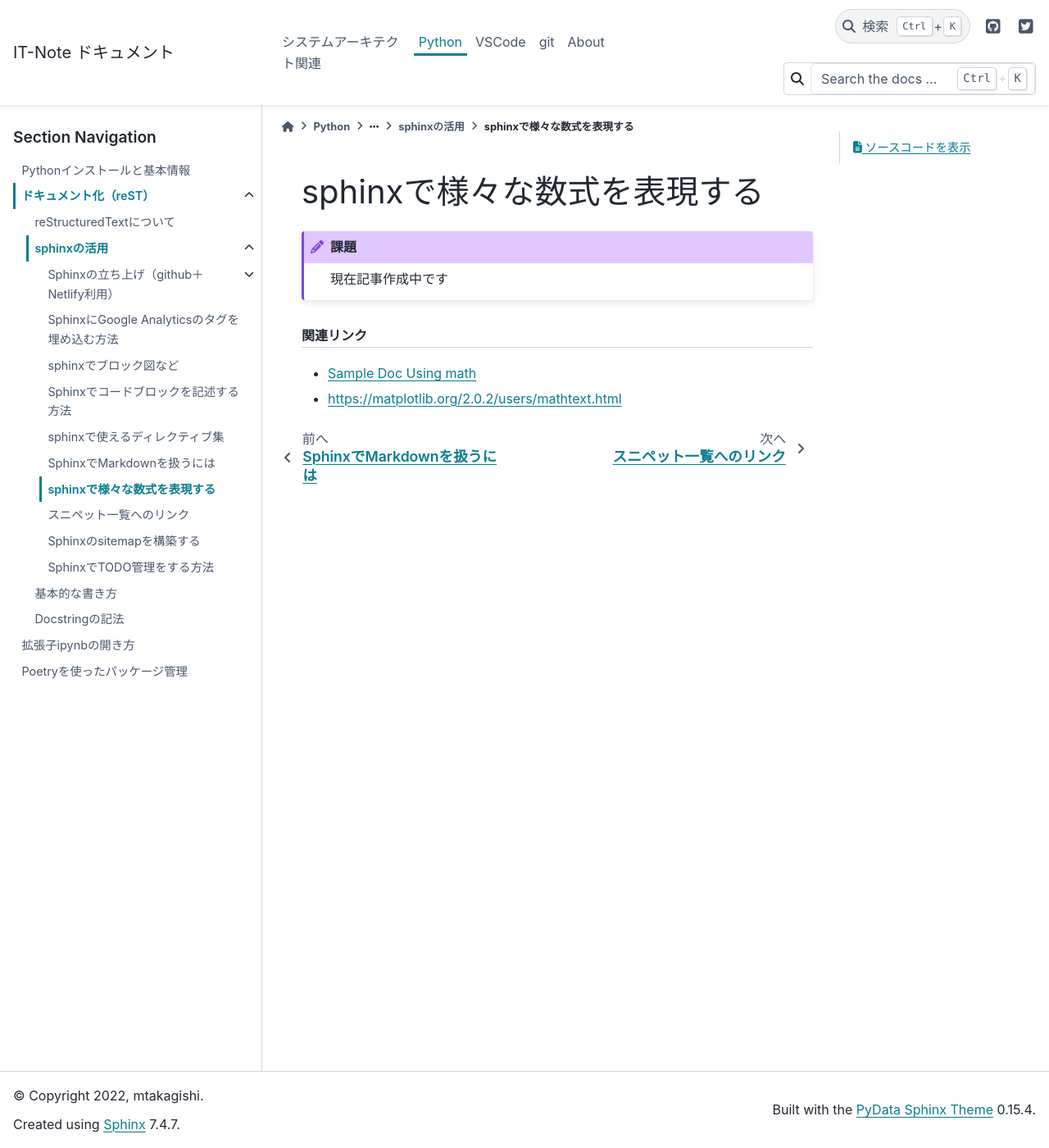
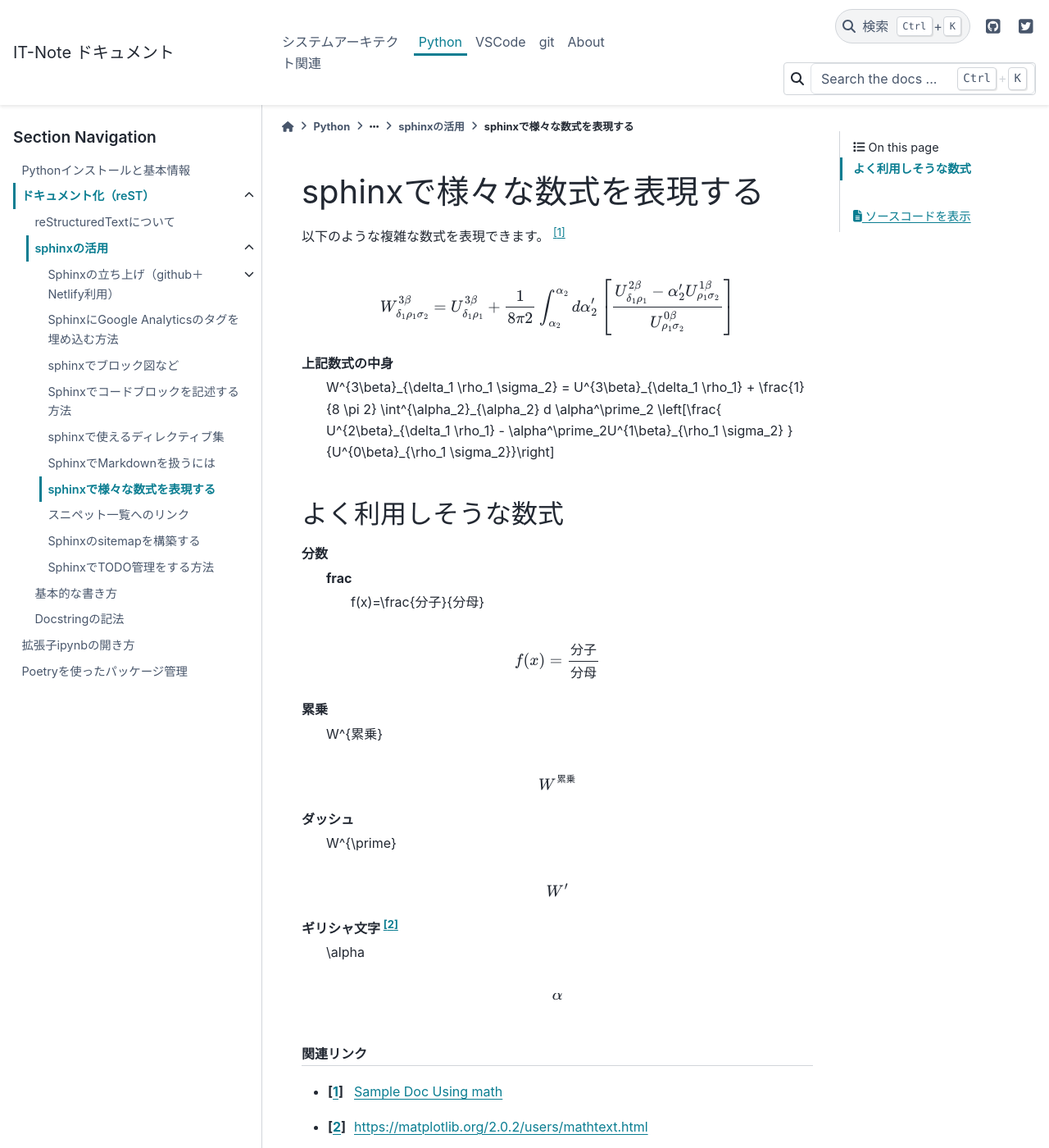
Before and after one commit to mtakagishi/note, a Sphinx documentation site: the page built from docs/python/reStructuredText/sphinx/math.rst, in a window 1280 px wide and 1400 px high. Shown: the whole window at 82% size. Built offline with Sphinx 7.4.7 and the PyData theme 0.15.4, drawn with Linux system fonts in a browser that asks for light colours.

Commit message:
数式を整理

```diff
--- a/docs/conf.py
+++ b/docs/conf.py
@@ -74,6 +74,9 @@ html_theme_options = {
     "navbar_end": ["navbar-icon-links.html", "search-field.html"],
     "footer_items": ["copyright"],
 }
+html_sidebars = {
+    "*": ["search-field.html", "sidebar-ethical-ads.html"]
+}
 
 
 [extensions]
--- a/docs/python/reStructuredText/sphinx/math.rst
+++ b/docs/python/reStructuredText/sphinx/math.rst
@@ -1,8 +1,44 @@
 sphinxで様々な数式を表現する
 =====================================
+以下のような複雑な数式を表現できます。 [#]_
 
-.. todo:: 現在記事作成中です
+.. math::
+
+  W^{3\beta}_{\delta_1 \rho_1 \sigma_2} = U^{3\beta}_{\delta_1 \rho_1} + \frac{1}{8 \pi 2} \int^{\alpha_2}_{\alpha_2} d \alpha^\prime_2 \left[\frac{ U^{2\beta}_{\delta_1 \rho_1} - \alpha^\prime_2U^{1\beta}_{\rho_1 \sigma_2} }{U^{0\beta}_{\rho_1 \sigma_2}}\right]
+
+上記数式の中身
+  W^{3\\beta}_{\\delta_1 \\rho_1 \\sigma_2} = U^{3\\beta}_{\\delta_1 \\rho_1} + \\frac{1}{8 \\pi 2} \\int^{\\alpha_2}_{\\alpha_2} d \\alpha^\\prime_2 \\left[\\frac{ U^{2\\beta}_{\\delta_1 \\rho_1} - \\alpha^\\prime_2U^{1\\beta}_{\\rho_1 \\sigma_2} }{U^{0\\beta}_{\\rho_1 \\sigma_2}}\\right]
+
+
+よく利用しそうな数式
+-------------------------
+
+分数
+  frac
+    f(x)=\\frac{分子}{分母}
+
+.. math::
+
+  f(x)=\frac{分子}{分母}
+
+累乗
+  W^{累乗}
+
+.. math::
+  W^{累乗}
+
+ダッシュ
+  W^{\\prime}
+
+.. math::
+  W^{\prime}
+
+ギリシャ文字   [#]_
+  \\alpha
+
+.. math::
+  \alpha
 
 .. rubric:: 関連リンク
-* `Sample Doc Using math <https://matplotlib.org/sampledoc/extensions.html#using-math>`_
-* https://matplotlib.org/2.0.2/users/mathtext.html
+* .. [#] `Sample Doc Using math <https://matplotlib.org/sampledoc/extensions.html#using-math>`_
+* .. [#] https://matplotlib.org/2.0.2/users/mathtext.html
```
